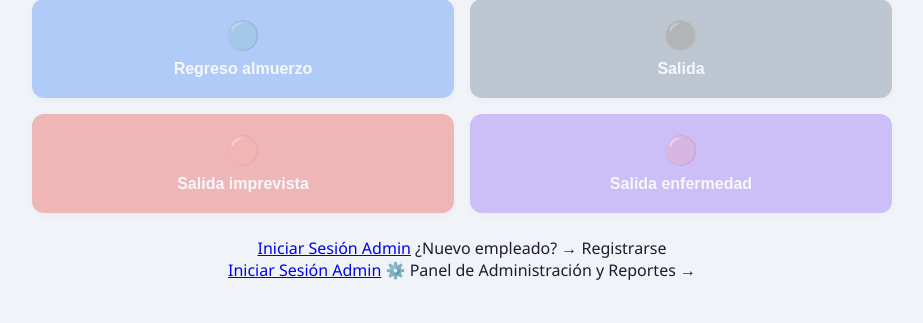
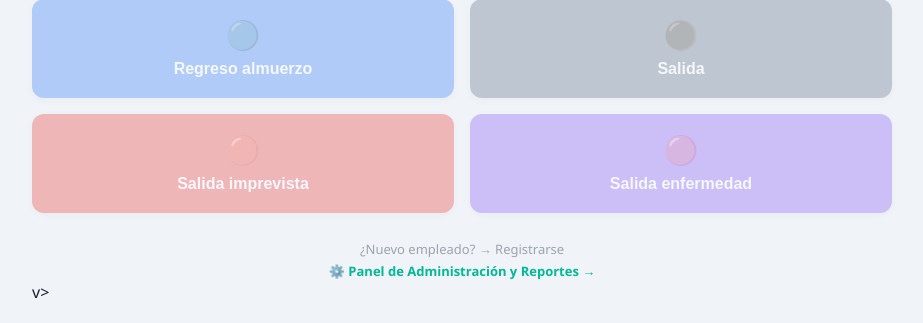
Before and after one commit to FernandoSerrano07/BIOCORE, a FastAPI app: page / in a window 1280 px wide. Shown: the part 595-918 px from the top of the page, without its empty margins (178-1101 px from the left). Before the commit the page ends 875 px from the top, so only its background shows below. Run offline with FastAPI, Linux system fonts and the light colour scheme; parts of the project's set-up code (start-up, migrations or seed data) failed here and were passed over; some libraries are stand-ins or nearby versions.

Commit message:
Update marcaje.html

```diff
--- a/backend/templates/marcaje.html
+++ b/backend/templates/marcaje.html
@@ -222,14 +222,15 @@
     <div class="mensaje-resultado" id="mensaje-resultado"></div>
 
 <div style="text-align:center; margin-top:24px;">
-    <a href="{{ url_for('login_page') }}" class="btn btn-primary">Iniciar Sesión Admin</a>
+    <a href="/registro" style="color:#9ca3af; font-size:13px; text-decoration:none;">
         ¿Nuevo empleado? → Registrarse
     </a>
     <br>
-    <a href="{{ url_for('login_page') }}" class="btn btn-primary">Iniciar Sesión Admin</a>
+    <a href="/admin/login" style="color:#00b896; font-size:13px; text-decoration:none; font-weight: 600;">
         ⚙️ Panel de Administración y Reportes →
     </a>
 </div>
+v>
 
 </div>
 
```
